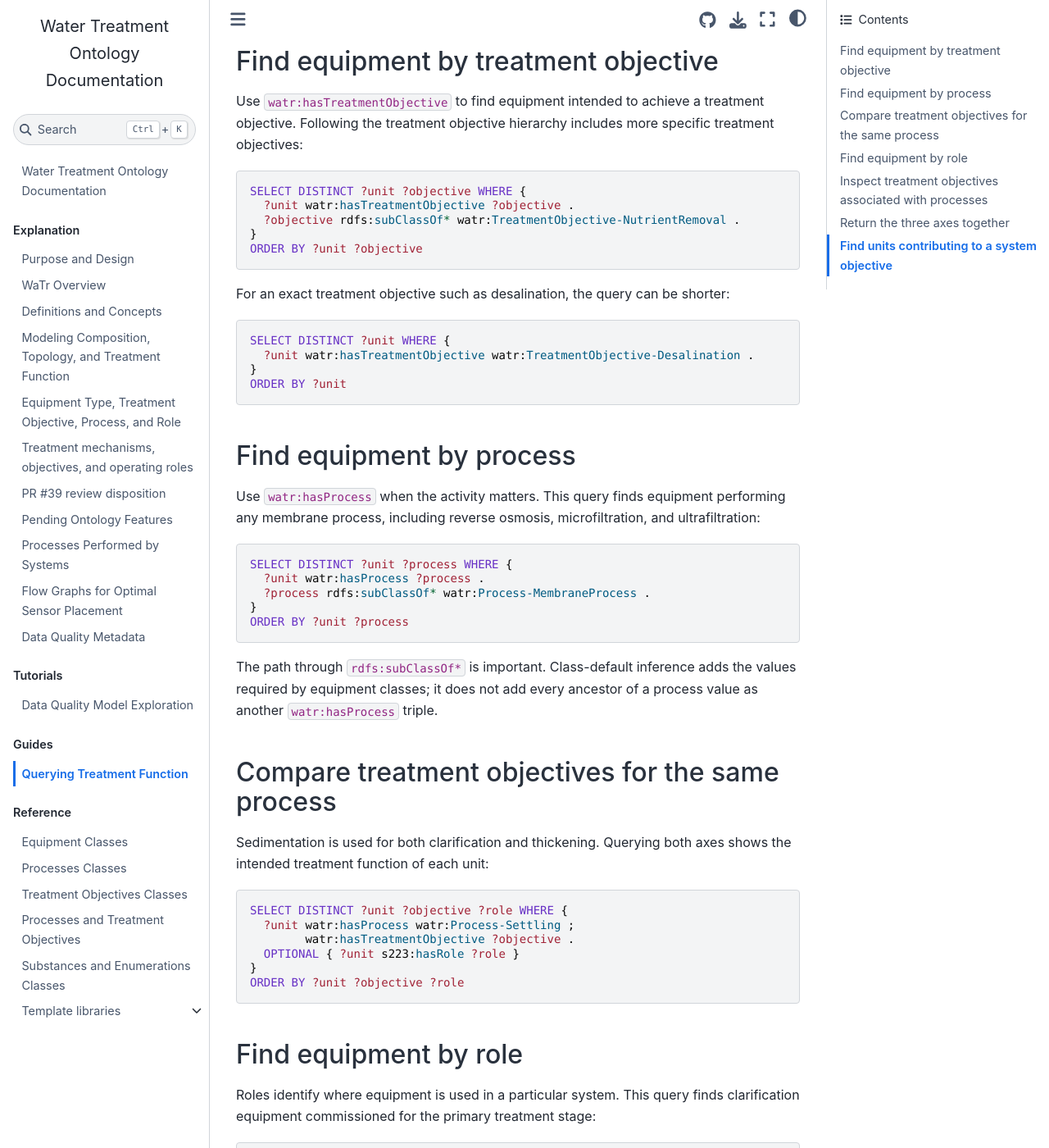
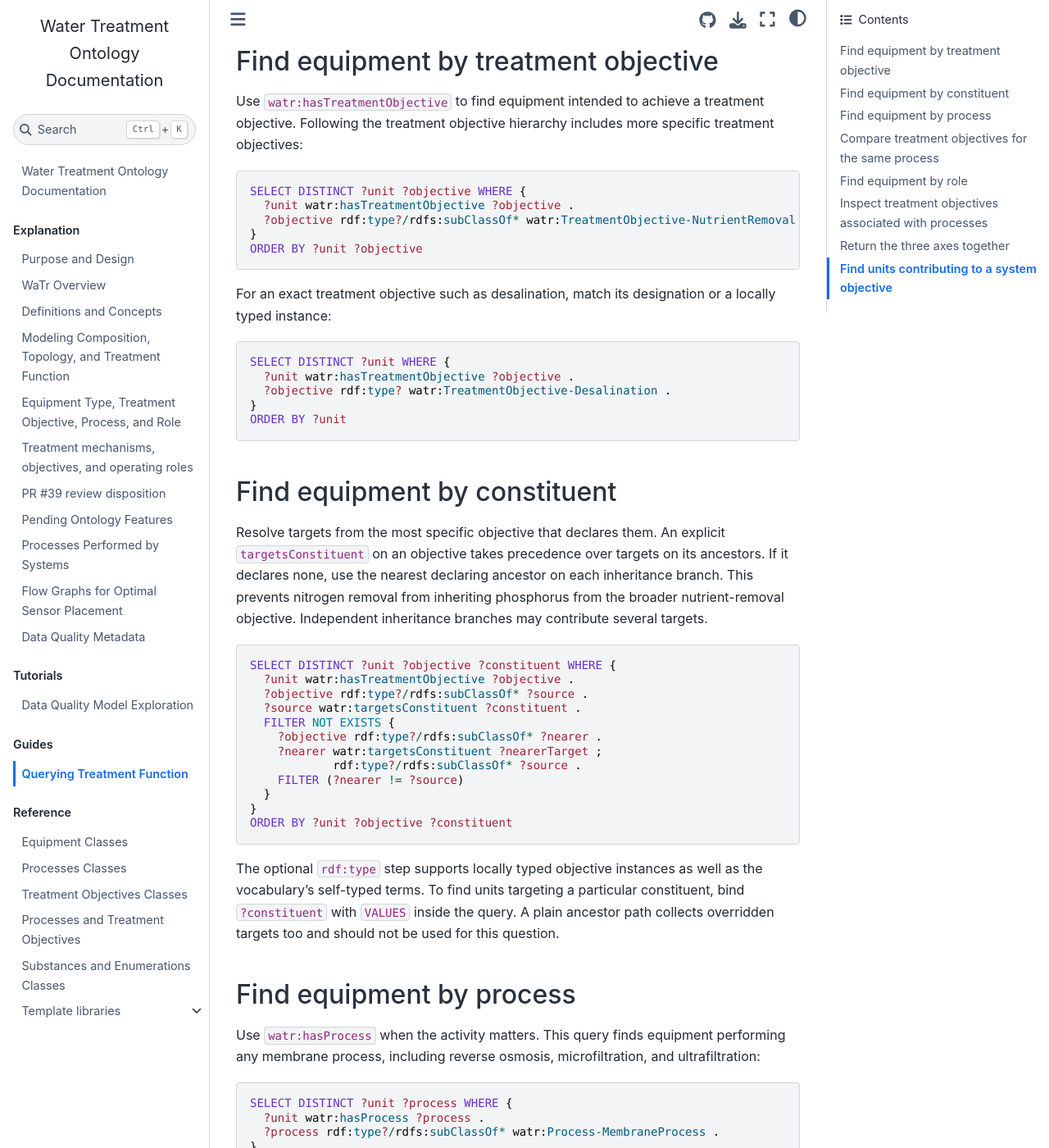
Before and after one commit to DataDrivenCPS/water-ontology, a Jupyter Book: the page built from docs/guides/querying_treatment_function.md, in a window 1280 px wide and 1400 px high, scrolled down 727 px. Shown: the whole window at 82% size. Built offline with Jupyter Book 1.0.4 settings and Sphinx 7.4.7 and the Sphinx Book theme 1.1.4, drawn with Linux system fonts in a browser that asks for light colours; some of the changed text lies outside the part shown.

Commit message:
fix(water): address treatment model review gaps

````diff
--- a/docs/guides/querying_treatment_function.md
+++ b/docs/guides/querying_treatment_function.md
@@ -33,19 +33,50 @@
 ```sparql
 SELECT DISTINCT ?unit ?objective WHERE {
   ?unit watr:hasTreatmentObjective ?objective .
-  ?objective rdfs:subClassOf* watr:TreatmentObjective-NutrientRemoval .
+  ?objective rdf:type?/rdfs:subClassOf* watr:TreatmentObjective-NutrientRemoval .
 }
 ORDER BY ?unit ?objective
 ```
 
-For an exact treatment objective such as desalination, the query can be shorter:
+For an exact treatment objective such as desalination, match its designation or
+a locally typed instance:
 
 ```sparql
 SELECT DISTINCT ?unit WHERE {
-  ?unit watr:hasTreatmentObjective watr:TreatmentObjective-Desalination .
+  ?unit watr:hasTreatmentObjective ?objective .
+  ?objective rdf:type? watr:TreatmentObjective-Desalination .
 }
 ORDER BY ?unit
 ```
+
+## Find equipment by constituent
+
+Resolve targets from the most specific objective that declares them. An explicit
+`targetsConstituent` on an objective takes precedence over targets on its
+ancestors. If it declares none, use the nearest declaring ancestor on each
+inheritance branch. This prevents nitrogen removal from inheriting phosphorus
+from the broader nutrient-removal objective. Independent inheritance branches
+may contribute several targets.
+
+```sparql
+SELECT DISTINCT ?unit ?objective ?constituent WHERE {
+  ?unit watr:hasTreatmentObjective ?objective .
+  ?objective rdf:type?/rdfs:subClassOf* ?source .
+  ?source watr:targetsConstituent ?constituent .
+  FILTER NOT EXISTS {
+    ?objective rdf:type?/rdfs:subClassOf* ?nearer .
+    ?nearer watr:targetsConstituent ?nearerTarget ;
+            rdf:type?/rdfs:subClassOf* ?source .
+    FILTER (?nearer != ?source)
+  }
+}
+ORDER BY ?unit ?objective ?constituent
+```
+
+The optional `rdf:type` step supports locally typed objective instances as well
+as the vocabulary's self-typed terms. To find units targeting a particular
+constituent, bind `?constituent` with `VALUES` inside the query. A plain ancestor
+path collects overridden targets too and should not be used for this question.
 
 ## Find equipment by process
 
@@ -56,12 +87,13 @@
 ```sparql
 SELECT DISTINCT ?unit ?process WHERE {
   ?unit watr:hasProcess ?process .
-  ?process rdfs:subClassOf* watr:Process-MembraneProcess .
+  ?process rdf:type?/rdfs:subClassOf* watr:Process-MembraneProcess .
 }
 ORDER BY ?unit ?process
 ```
 
-The path through `rdfs:subClassOf*` is important. Class-default inference adds
+The optional `rdf:type` step supports local process instances, and
+`rdfs:subClassOf*` includes more specific process types. Class-default inference adds
 the values required by equipment classes; it does not add every ancestor of a
 process value as another `watr:hasProcess` triple.
 
@@ -72,8 +104,9 @@
 
 ```sparql
 SELECT DISTINCT ?unit ?objective ?role WHERE {
-  ?unit watr:hasProcess watr:Process-Settling ;
+  ?unit watr:hasProcess ?process ;
         watr:hasTreatmentObjective ?objective .
+  ?process rdf:type?/rdfs:subClassOf* watr:Process-Settling .
   OPTIONAL { ?unit s223:hasRole ?role }
 }
 ORDER BY ?unit ?objective ?role
@@ -88,7 +121,7 @@
 SELECT DISTINCT ?unit WHERE {
   ?unit watr:hasTreatmentObjective ?objective ;
         s223:hasRole watr:Role-Primary .
-  ?objective rdfs:subClassOf* watr:TreatmentObjective-Clarification .
+  ?objective rdf:type?/rdfs:subClassOf* watr:TreatmentObjective-Clarification .
 }
 ORDER BY ?unit
 ```
@@ -111,7 +144,7 @@
 ```sparql
 SELECT DISTINCT ?unit ?process ?objective WHERE {
   ?unit watr:hasProcess ?process .
-  ?process rdfs:subClassOf*/watr:achievesTreatmentObjective ?objective .
+  ?process rdf:type?/rdfs:subClassOf*/watr:achievesTreatmentObjective ?objective .
 }
 ORDER BY ?unit ?process ?objective
 ```
@@ -149,9 +182,9 @@
 
 ```sparql
 SELECT DISTINCT ?unit WHERE {
-  { ?unit watr:hasTreatmentObjective/rdfs:subClassOf* watr:TreatmentObjective-NitrogenRemoval }
+  { ?unit watr:hasTreatmentObjective/rdf:type?/rdfs:subClassOf* watr:TreatmentObjective-NitrogenRemoval }
   UNION
-  { ?system watr:hasTreatmentObjective/rdfs:subClassOf* watr:TreatmentObjective-NitrogenRemoval ;
+  { ?system watr:hasTreatmentObjective/rdf:type?/rdfs:subClassOf* watr:TreatmentObjective-NitrogenRemoval ;
             s223:hasMember+ ?unit }
 }
 ORDER BY ?unit
````
Also changed, not shown: docs/explanation/processes.md (+12 -1 lines), docs/explanation/system_processes.md (+13 -5 lines), docs/explanation/treatment_model_summary.md (+3 -1 lines), docs/reference/substances_documentation.md (+4 -0 lines), 11 other files.
